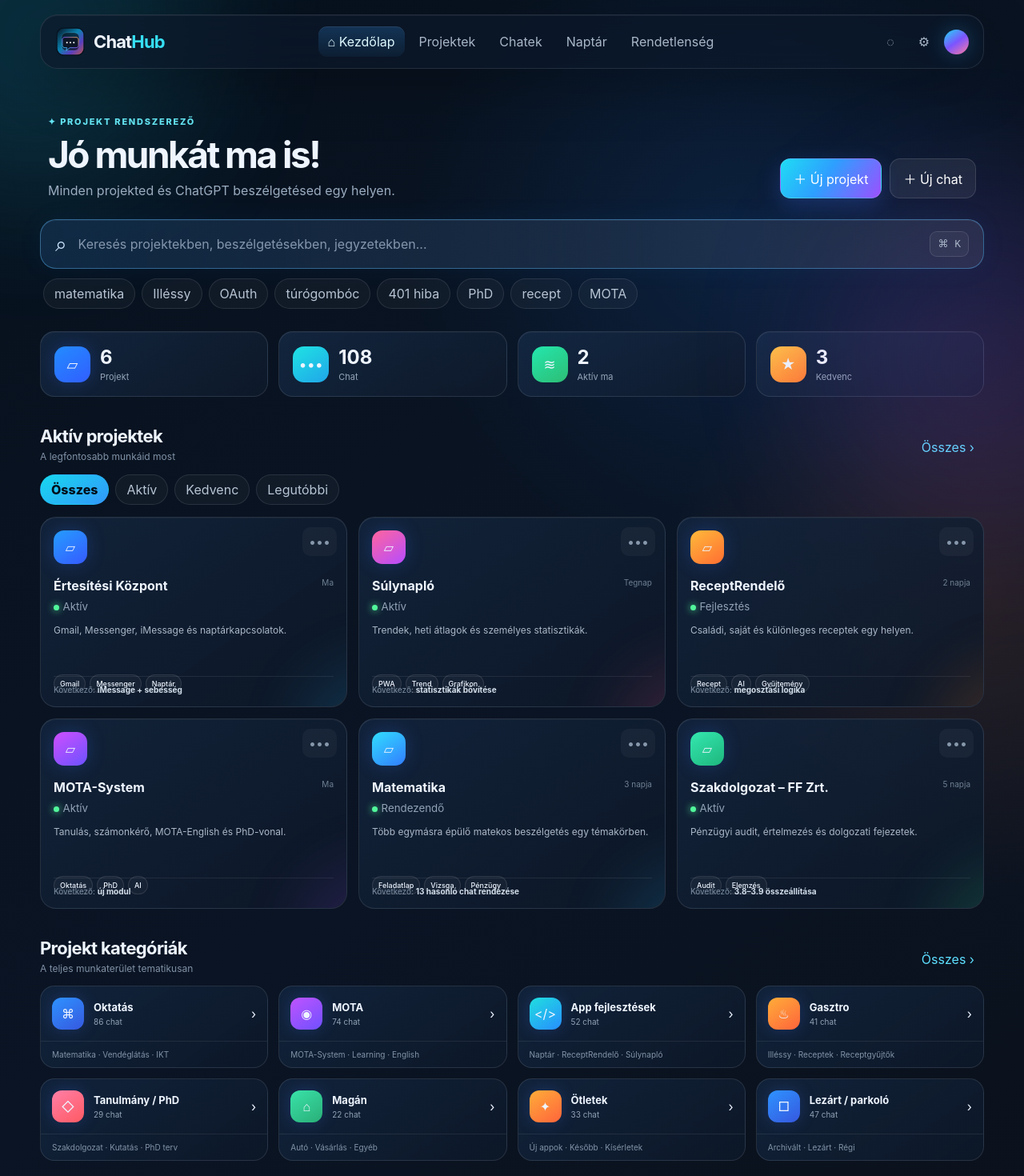
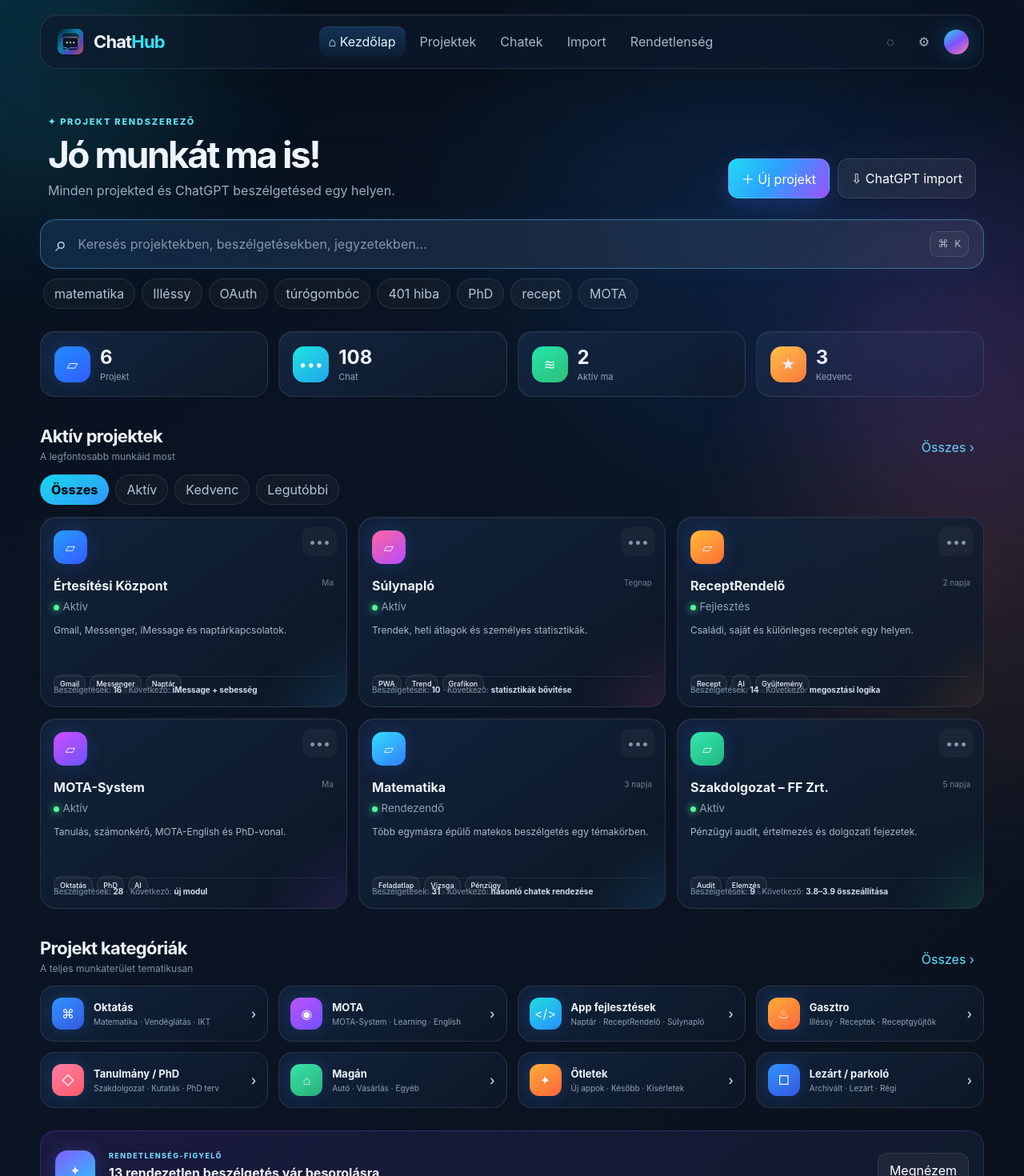
Before and after one commit to FasiSandor/projekt-rendszerezo, a Next.js app: page / in a window 1280 px wide. Shown: the top 1470 px of the page at 80% size. Built offline with nearby package versions, Linux system fonts and the light colour scheme.

Commit message:
feat: import ChatGPT conversations and organize chats

```diff
--- a/app/page.tsx
+++ b/app/page.tsx
@@ -1,6 +1,6 @@
 'use client';
 
-import {useEffect,useMemo,useState} from 'react';
+import {ChangeEvent,useEffect,useMemo,useRef,useState} from 'react';
 
 type Accent='cyan'|'violet'|'pink'|'orange'|'green'|'blue';
 type Project={
@@ -8,41 +8,91 @@ type Project={
   status:'Aktív'|'Fejlesztés'|'Rendezendő'|'Parkoló';
   summary:string;next:string;last:string;tags:string[];favorite?:boolean;
 };
+type ChatItem={
+  id:string;title:string;preview:string;updated:string;source:'import'|'manual';
+  assignedProjectId?:string;projectRef?:string|null;
+};
 
 const starter:Project[]=[
 {id:'ertesites',name:'Értesítési Központ',category:'APP FEJLESZTÉS',chats:16,accent:'blue',status:'Aktív',summary:'Gmail, Messenger, iMessage és naptárkapcsolatok.',next:'iMessage + sebesség',last:'Ma',tags:['Gmail','Messenger','Naptár'],favorite:true},
 {id:'suly',name:'Súlynapló',category:'APP FEJLESZTÉS',chats:10,accent:'pink',status:'Aktív',summary:'Trendek, heti átlagok és személyes statisztikák.',next:'statisztikák bővítése',last:'Tegnap',tags:['PWA','Trend','Grafikon'],favorite:true},
 {id:'recept',name:'ReceptRendelő',category:'GASZTRO',chats:14,accent:'orange',status:'Fejlesztés',summary:'Családi, saját és különleges receptek egy helyen.',next:'megosztási logika',last:'2 napja',tags:['Recept','AI','Gyűjtemény']},
 {id:'mota',name:'MOTA-System',category:'MOTA',chats:28,accent:'violet',status:'Aktív',summary:'Tanulás, számonkérő, MOTA-English és PhD-vonal.',next:'új modul',last:'Ma',tags:['Oktatás','PhD','AI'],favorite:true},
-{id:'matek',name:'Matematika',category:'OKTATÁS',chats:31,accent:'cyan',status:'Rendezendő',summary:'Több egymásra épülő matekos beszélgetés egy témakörben.',next:'13 hasonló chat rendezése',last:'3 napja',tags:['Feladatlap','Vizsga','Pénzügy']},
+{id:'matek',name:'Matematika',category:'OKTATÁS',chats:31,accent:'cyan',status:'Rendezendő',summary:'Több egymásra épülő matekos beszélgetés egy témakörben.',next:'hasonló chatek rendezése',last:'3 napja',tags:['Feladatlap','Vizsga','Pénzügy']},
 {id:'ff',name:'Szakdolgozat – FF Zrt.',category:'TANULMÁNY / PHD',chats:9,accent:'green',status:'Aktív',summary:'Pénzügyi audit, értelmezés és dolgozati fejezetek.',next:'3.8–3.9 összeállítása',last:'5 napja',tags:['Audit','Elemzés']}
 ];
 
 const cats=[
-['Oktatás','86 chat','Matematika · Vendéglátás · IKT','blue','⌘'],
-['MOTA','74 chat','MOTA-System · Learning · English','violet','◉'],
-['App fejlesztések','52 chat','Naptár · ReceptRendelő · Súlynapló','cyan','</>'],
-['Gasztro','41 chat','Illéssy · Receptek · Receptgyűjtők','orange','♨'],
-['Tanulmány / PhD','29 chat','Szakdolgozat · Kutatás · PhD terv','pink','◇'],
-['Magán','22 chat','Autó · Vásárlás · Egyéb','green','⌂'],
-['Ötletek','33 chat','Új appok · Később · Kísérletek','orange','✦'],
-['Lezárt / parkoló','47 chat','Archivált · Lezárt · Régi','blue','□']
+['Oktatás','Matematika · Vendéglátás · IKT','blue','⌘'],
+['MOTA','MOTA-System · Learning · English','violet','◉'],
+['App fejlesztések','Naptár · ReceptRendelő · Súlynapló','cyan','</>'],
+['Gasztro','Illéssy · Receptek · Receptgyűjtők','orange','♨'],
+['Tanulmány / PhD','Szakdolgozat · Kutatás · PhD terv','pink','◇'],
+['Magán','Autó · Vásárlás · Egyéb','green','⌂'],
+['Ötletek','Új appok · Később · Kísérletek','orange','✦'],
+['Lezárt / parkoló','Archivált · Lezárt · Régi','blue','□']
 ] as const;
+
+function textFromConversation(c:any){
+  try{
+    const nodes=Object.values(c?.mapping||{}) as any[];
+    for(const node of nodes.reverse()){
+      const m=node?.message;
+      if(m?.author?.role!=='user') continue;
+      const parts=m?.content?.parts;
+      if(Array.isArray(parts)){
+        const s=parts.filter((x:any)=>typeof x==='string').join(' ').replace(/\s+/g,' ').trim();
+        if(s) return s.slice(0,220);
+      }
+    }
+  }catch{}
+  return '';
+}
+function niceDate(v:any){
+  const n=typeof v==='number'?v*1000:Date.parse(v);
+  if(!n||Number.isNaN(n))return '—';
+  return new Intl.DateTimeFormat('hu-HU',{year:'numeric',month:'short',day:'numeric'}).format(new Date(n));
+}
+function inferProject(title:string,preview:string,projects:Project[]){
+  const hay=(title+' '+preview).toLowerCase();
+  const rules:{id:string;words:string[]}[]=[
+    {id:'matek',words:['matek','matematika','számítás','adóigazgat','pénzügy','portfólió optimaliz']},
+    {id:'mota',words:['mota','phd','english','számonkér','tanmenet','kréta']},
+    {id:'ff',words:['ff zrt','szakdolgozat','osztalék','audit','rédei-fém']},
+    {id:'recept',words:['recept','étel','illes','illess','tányér','versenyfogás','harcsa','gasztro']},
+    {id:'suly',words:['súly','testsúly','fogyás','heti átlag']},
+    {id:'ertesites',words:['értesítés','gmail','messenger','naptár','imessage']}
+  ];
+  let best:{id:string;score:number}|null=null;
+  for(const rule of rules){
+    const score=rule.words.reduce((a,w)=>a+(hay.includes(w)?1:0),0);
+    if(score && (!best||score>best.score))best={id:rule.id,score};
+  }
+  return best && projects.some(p=>p.id===best!.id)?best.id:undefined;
+}
 
 export default function Home(){
  const [projects,setProjects]=useState<Project[]>(starter);
+ const [chats,setChats]=useState<ChatItem[]>([]);
  const [query,setQuery]=useState('');
  const [filter,setFilter]=useState<'Összes'|'Aktív'|'Kedvenc'|'Legutóbbi'>('Összes');
  const [selected,setSelected]=useState<Project|null>(null);
  const [composer,setComposer]=useState<'project'|'chat'|null>(null);
  const [name,setName]=useState('');
  const [toast,setToast]=useState('');
+ const [showImport,setShowImport]=useState(false);
+ const [showChats,setShowChats]=useState(false);
+ const [importSummary,setImportSummary]=useState<{total:number;assigned:number}|null>(null);
+ const fileRef=useRef<HTMLInputElement>(null);
 
  useEffect(()=>{
-   const x=localStorage.getItem('chathub-projects-v1');
-   if(x){try{setProjects(JSON.parse(x))}catch{}}
+   const p=localStorage.getItem('chathub-projects-v2');
+   const c=localStorage.getItem('chathub-chats-v2');
+   if(p){try{setProjects(JSON.parse(p))}catch{}}
+   if(c){try{setChats(JSON.parse(c))}catch{}}
  },[]);
- useEffect(()=>{localStorage.setItem('chathub-projects-v1',JSON.stringify(projects))},[projects]);
+ useEffect(()=>{localStorage.setItem('chathub-projects-v2',JSON.stringify(projects))},[projects]);
+ useEffect(()=>{localStorage.setItem('chathub-chats-v2',JSON.stringify(chats))},[chats]);
 
  const visible=useMemo(()=>projects.filter(p=>{
    const text=(p.name+' '+p.category+' '+p.summary+' '+p.tags.join(' ')).toLowerCase();
@@ -53,6 +103,11 @@ export default function Home(){
    return true;
  }),[projects,query,filter]);
 
+ const chatResults=useMemo(()=>chats.filter(c=>{
+   const q=query.toLowerCase().trim();
+   return !q||(c.title+' '+c.preview).toLowerCase().includes(q);
+ }).sort((a,b)=>b.updated.localeCompare(a.updated)),[chats,query]);
+
  function flash(t:string){setToast(t);setTimeout(()=>setToast(''),1700)}
  function create(){
    const v=name.trim(); if(!v)return;
@@ -60,28 +115,74 @@ export default function Home(){
      const p:Project={id:crypto.randomUUID(),name:v,category:'ÚJ PROJEKT',chats:0,accent:'cyan',status:'Aktív',summary:'Új projekt. A részletek később finomíthatók.',next:'első beszélgetés indítása',last:'Ma',tags:['Új']};
      setProjects(x=>[p,...x]);flash('Projekt létrehozva');
    }else{
-     flash('Új chat előkészítve: '+v);
+     const c:ChatItem={id:crypto.randomUUID(),title:v,preview:'Kézzel létrehozott beszélgetés-bejegyzés',updated:new Date().toISOString(),source:'manual',assignedProjectId:selected?.id};
+     setChats(x=>[c,...x]);
      if(selected)setProjects(xs=>xs.map(p=>p.id===selected.id?{...p,chats:p.chats+1,last:'Ma'}:p));
+     flash('Új chat-bejegyzés létrehozva');
    }
    setName('');setComposer(null);
  }
  function remove(id:string){
    if(!confirm('Biztosan törlöd ezt a projektet a katalógusból?'))return;
-   setProjects(x=>x.filter(p=>p.id!==id));setSelected(null);flash('Projekt törölve');
+   setProjects(x=>x.filter(p=>p.id!==id));setChats(x=>x.map(c=>c.assignedProjectId===id?{...c,assignedProjectId:undefined}:c));setSelected(null);flash('Projekt törölve');
  }
+ async function importFile(e:ChangeEvent<HTMLInputElement>){
+   const file=e.target.files?.[0]; if(!file)return;
+   try{
+     const raw=JSON.parse(await file.text());
+     const list=Array.isArray(raw)?raw:Array.isArray(raw?.conversations)?raw.conversations:null;
+     if(!list)throw new Error('Nem conversations.json');
+     const parsed:ChatItem[]=list.map((c:any,i:number)=>{
+       const title=(c?.title||'Névtelen beszélgetés').toString();
+       const preview=textFromConversation(c);
+       const assignedProjectId=inferProject(title,preview,projects);
+       return {
+         id:(c?.id||c?.conversation_id||('import-'+i)).toString(),
+         title,preview,updated:new Date((c?.update_time||c?.create_time||0)*1000||Date.now()).toISOString(),
+         source:'import' as const,assignedProjectId,projectRef:c?.project_id||null
+       };
+     });
+     const unique=new Map<string,ChatItem>();
+     for(const c of [...chats,...parsed])unique.set(c.id,c);
+     const next=[...unique.values()];
+     setChats(next);
+     const counts=new Map<string,number>();
+     parsed.forEach(c=>{if(c.assignedProjectId)counts.set(c.assignedProjectId,(counts.get(c.assignedProjectId)||0)+1)});
+     setProjects(ps=>ps.map(p=>counts.has(p.id)?{...p,chats:Math.max(p.chats,counts.get(p.id)||0)}:p));
+     const assigned=parsed.filter(c=>c.assignedProjectId).length;
+     setImportSummary({total:parsed.length,assigned});
+     setShowImport(false);setShowChats(true);
+     flash(parsed.length+' chat importálva');
+   }catch{
+     alert('Ezt a fájlt nem tudtam conversations.json-ként beolvasni.');
+   }finally{
+     if(fileRef.current)fileRef.current.value='';
+   }
+ }
+ function assignChat(chatId:string,projectId:string){
+   setChats(cs=>cs.map(c=>c.id===chatId?{...c,assignedProjectId:projectId||undefined}:c));
+ }
+ const selectedChats=selected?chats.filter(c=>c.assignedProjectId===selected.id):[];
 
  return <main className="shell">
    <div className="aurora a1"/><div className="aurora a2"/><div className="grid"/>
 
    <header className="top">
      <div className="brand"><img src="/icon.svg" alt="ChatHub"/><b>Chat<span>Hub</span></b></div>
-     <nav><button className="on">⌂ Kezdőlap</button><button>Projektek</button><button>Chatek</button><button>Naptár</button><button>Rendetlenség</button></nav>
+     <nav>
+       <button className={!showChats?'on':''} onClick={()=>setShowChats(false)}>⌂ Kezdőlap</button>
+       <button onClick={()=>setShowChats(false)}>Projektek</button>
+       <button className={showChats?'on':''} onClick={()=>setShowChats(true)}>Chatek</button>
+       <button onClick={()=>setShowImport(true)}>Import</button>
+       <button>Rendetlenség</button>
+     </nav>
      <div className="tools"><button>◌</button><button>⚙</button><i/></div>
    </header>
 
+   {!showChats ? <>
    <section className="hero">
      <div><small>✦ PROJEKT RENDSZEREZŐ</small><h1>Jó munkát ma is!</h1><p>Minden projekted és ChatGPT beszélgetésed egy helyen.</p></div>
-     <div className="heroBtns"><button className="primary" onClick={()=>setComposer('project')}>＋ Új projekt</button><button className="soft" onClick={()=>setComposer('chat')}>＋ Új chat</button></div>
+     <div className="heroBtns"><button className="primary" onClick={()=>setComposer('project')}>＋ Új projekt</button><button className="soft" onClick={()=>setShowImport(true)}>⇩ ChatGPT import</button></div>
    </section>
 
    <section className="search"><span>⌕</span><input value={query} onChange={e=>setQuery(e.target.value)} placeholder="Keresés projektekben, beszélgetésekben, jegyzetekben..."/><kbd>⌘ K</kbd></section>
@@ -89,10 +190,12 @@ export default function Home(){
 
    <section className="stats">
      <Stat icon="▱" n={projects.length} label="Projekt" c="blue"/>
-     <Stat icon="•••" n={projects.reduce((a,p)=>a+p.chats,0)} label="Chat" c="cyan"/>
+     <Stat icon="•••" n={chats.length||projects.reduce((a,p)=>a+p.chats,0)} label="Chat" c="cyan"/>
      <Stat icon="≋" n={projects.filter(p=>p.last==='Ma').length} label="Aktív ma" c="green"/>
      <Stat icon="★" n={projects.filter(p=>p.favorite).length} label="Kedvenc" c="orange"/>
    </section>
+
+   {importSummary&&<section className="importBanner"><div><small>LEGUTÓBBI IMPORT</small><b>{importSummary.total} beszélgetés</b><span>{importSummary.assigned} automatikusan projekthez rendelve · {importSummary.total-importSummary.assigned} még rendezetlen</span></div><button onClick={()=>setShowChats(true)}>Chatek rendezése →</button></section>}
 
    <Head title="Aktív projektek" sub="A legfontosabb munkáid most"/>
    <div className="filters">{(['Összes','Aktív','Kedvenc','Legutóbbi'] as const).map(x=><button key={x} className={filter===x?'on':''} onClick={()=>setFilter(x)}>{x}</button>)}</div>
@@ -102,33 +205,62 @@ export default function Home(){
       <div className="glow"/><div className="ico">▱</div><button className="dots">•••</button>
       <div className="cardTitle"><div><h3>{p.name}</h3><em/> <small>{p.status}</small></div><span>{p.last}</span></div>
       <p>{p.summary}</p><div className="badges">{p.tags.map(t=><b key={t}>{t}</b>)}</div>
-      <div className="next">Következő: <strong>{p.next}</strong></div>
+      <div className="next">Beszélgetések: <strong>{chats.filter(c=>c.assignedProjectId===p.id).length||p.chats}</strong> · Következő: <strong>{p.next}</strong></div>
     </article>)}
    </section>
 
    <Head title="Projekt kategóriák" sub="A teljes munkaterület tematikusan"/>
-   <section className="catGrid">{cats.map(c=><article className={'cat '+c[3]} key={c[0]}>
-      <div className="catTop"><i>{c[4]}</i><div><h3>{c[0]}</h3><p>{c[1]}</p></div><span>›</span></div>
-      <div className="catText">{c[2]}</div>
+   <section className="catGrid">{cats.map(c=><article className={'cat '+c[2]} key={c[0]}>
+      <div className="catTop"><i>{c[3]}</i><div><h3>{c[0]}</h3><p>{c[1]}</p></div><span>›</span></div>
    </article>)}</section>
 
-   <section className="messy"><i>✦</i><div><small>RENDETLENSÉG-FIGYELŐ</small><h3>13 kapcsolódó matekos beszélgetést találtam</h3><p>Ezek közül több valószínűleg ugyanannak a munkának a folytatása.</p></div><button onClick={()=>setQuery('matematika')}>Megnézem</button></section>
+   <section className="messy"><i>✦</i><div><small>RENDETLENSÉG-FIGYELŐ</small><h3>{chats.filter(c=>!c.assignedProjectId).length||13} rendezetlen beszélgetés vár besorolásra</h3><p>A rendszer cím és tartalom alapján javaslatot ad a projekthez.</p></div><button onClick={()=>setShowChats(true)}>Megnézem</button></section>
+   </> : <>
+    <section className="hero compactHero">
+      <div><small>✦ BESZÉLGETÉSKATALÓGUS</small><h1>Chatek</h1><p>{chats.length?chats.length+' importált vagy rögzített beszélgetés':'Még nincs importált beszélgetés.'}</p></div>
+      <div className="heroBtns"><button className="primary" onClick={()=>setShowImport(true)}>⇩ Import</button><button className="soft" onClick={()=>{setSelected(null);setComposer('chat')}}>＋ Új chat</button></div>
+    </section>
+    <section className="search"><span>⌕</span><input value={query} onChange={e=>setQuery(e.target.value)} placeholder="Keresés a beszélgetések között..."/><kbd>{chatResults.length}</kbd></section>
+    <section className="chatList">
+      {chatResults.length===0?<div className="emptyState"><div>⇩</div><h3>Importáld a ChatGPT előzményeidet</h3><p>A ChatGPT adatexportból a <b>conversations.json</b> fájlt válaszd ki. A feldolgozás a böngésződben történik.</p><button className="primary" onClick={()=>setShowImport(true)}>Import indítása</button></div>:
+      chatResults.map(c=>{
+        const p=projects.find(p=>p.id===c.assignedProjectId);
+        return <article className="chatRow" key={c.id}>
+          <div className={'chatDot '+(p?.accent||'blue')}>•••</div>
+          <div className="chatCopy"><h3>{c.title}</h3><p>{c.preview||'Nincs rövid előnézet.'}</p><small>{niceDate(c.updated)} · {c.source==='import'?'ChatGPT export':'Kézi'}</small></div>
+          <select value={c.assignedProjectId||''} onChange={e=>assignChat(c.id,e.target.value)}>
+            <option value="">Rendezetlen</option>{projects.map(p=><option key={p.id} value={p.id}>{p.name}</option>)}
+          </select>
+        </article>
+      })}
+    </section>
+   </>}
 
-   <div className="dock"><button className="on">⌂<small>Kezdőlap</small></button><button>▱<small>Projektek</small></button><button className="plus" onClick={()=>setComposer('project')}>＋</button><button>□<small>Chatek</small></button><button>•••<small>További</small></button></div>
+   <div className="dock"><button className={!showChats?'on':''} onClick={()=>setShowChats(false)}>⌂<small>Kezdőlap</small></button><button onClick={()=>setShowChats(false)}>▱<small>Projektek</small></button><button className="plus" onClick={()=>setComposer('project')}>＋</button><button className={showChats?'on':''} onClick={()=>setShowChats(true)}>□<small>Chatek</small></button><button onClick={()=>setShowImport(true)}>⇩<small>Import</small></button></div>
 
    {selected&&<div className="overlay" onClick={()=>setSelected(null)}><section className="sheet" onClick={e=>e.stopPropagation()}>
       <button className="x" onClick={()=>setSelected(null)}>×</button>
       <div className={'sheetHero '+selected.accent}><small>{selected.category}</small><h2>{selected.name}</h2><p>{selected.summary}</p></div>
-      <div className="sheetBtns"><button className="primary" onClick={()=>{setComposer('chat');flash('Új chat ehhez a projekthez')}}>＋ Új chat</button><button className="soft" onClick={()=>setProjects(xs=>xs.map(p=>p.id===selected.id?{...p,favorite:!p.favorite}:p))}>{selected.favorite?'★ Kedvenc':'☆ Kedvencekhez'}</button></div>
-      <div className="info"><div><span>Beszélgetések</span><b>{selected.chats}</b></div><div><span>Állapot</span><b>{selected.status}</b></div><div><span>Következő</span><b>{selected.next}</b></div></div>
+      <div className="sheetBtns"><button className="primary" onClick={()=>setComposer('chat')}>＋ Új chat</button><button className="soft" onClick={()=>setProjects(xs=>xs.map(p=>p.id===selected.id?{...p,favorite:!p.favorite}:p))}>{selected.favorite?'★ Kedvenc':'☆ Kedvencekhez'}</button></div>
+      <div className="info"><div><span>Importált / hozzárendelt chatek</span><b>{selectedChats.length}</b></div><div><span>Állapot</span><b>{selected.status}</b></div><div><span>Következő</span><b>{selected.next}</b></div></div>
+      {selectedChats.slice(0,4).map(c=><div className="miniChat" key={c.id}><b>{c.title}</b><span>{niceDate(c.updated)}</span></div>)}
+      {selectedChats.length>4&&<button className="soft fullBtn" onClick={()=>{setQuery(selected.name.split(' ')[0]);setShowChats(true);setSelected(null)}}>Összes beszélgetés megnyitása</button>}
       <button className="delete" onClick={()=>remove(selected.id)}>⌫ Törlés a katalógusból</button>
    </section></div>}
 
    {composer&&<div className="overlay" onClick={()=>setComposer(null)}><section className="composer" onClick={e=>e.stopPropagation()}>
       <div className="bigIco">＋</div><h2>{composer==='project'?'Új projekt':'Új beszélgetés'}</h2>
-      <p>{composer==='project'?'Adj nevet a projektnek. Később kategóriát, linkeket és beszélgetéseket rendelhetsz hozzá.':'Adj rövid címet a beszélgetésnek.'}</p>
+      <p>{composer==='project'?'Adj nevet a projektnek. Később kategóriát, linkeket és beszélgetéseket rendelhetsz hozzá.':'Adj rövid címet a beszélgetésnek. Ha projektből indítottad, automatikusan oda kerül.'}</p>
       <input autoFocus value={name} onChange={e=>setName(e.target.value)} onKeyDown={e=>{if(e.key==='Enter')create()}} placeholder={composer==='project'?'Például: Matematika':'Például: Valószínűség feladatok'}/>
       <div className="composerBtns"><button className="soft" onClick={()=>setComposer(null)}>Mégse</button><button className="primary" onClick={create}>Létrehozás</button></div>
+   </section></div>}
+
+   {showImport&&<div className="overlay" onClick={()=>setShowImport(false)}><section className="composer importModal" onClick={e=>e.stopPropagation()}>
+      <div className="bigIco">⇩</div><h2>ChatGPT előzmények importja</h2>
+      <p>A ChatGPT adatexport ZIP-jéből válaszd ki a <b>conversations.json</b> fájlt. Az app beolvassa a beszélgetések címét, utolsó dátumát és egy rövid saját előnézetet, majd megpróbálja projektekhez sorolni őket.</p>
+      <div className="privacyBox"><b>Helyben dolgozik</b><span>A fájlt ez a verzió nem tölti fel szerverre; a feldolgozás és mentés a böngésződben történik.</span></div>
+      <input ref={fileRef} className="fileInput" type="file" accept=".json,application/json" onChange={importFile}/>
+      <div className="composerBtns"><button className="soft" onClick={()=>setShowImport(false)}>Mégse</button><button className="primary" onClick={()=>fileRef.current?.click()}>Fájl kiválasztása</button></div>
    </section></div>}
 
    {toast&&<div className="toast">{toast}</div>}
```
